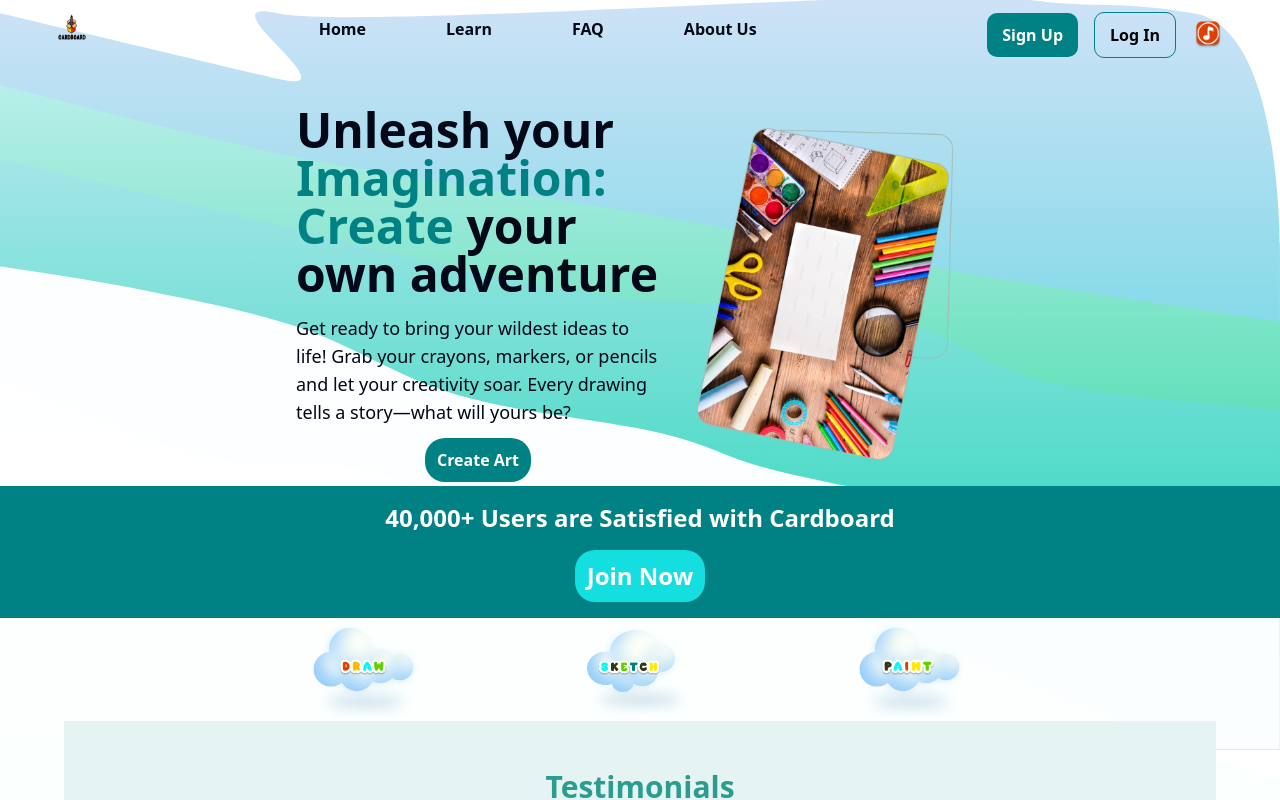
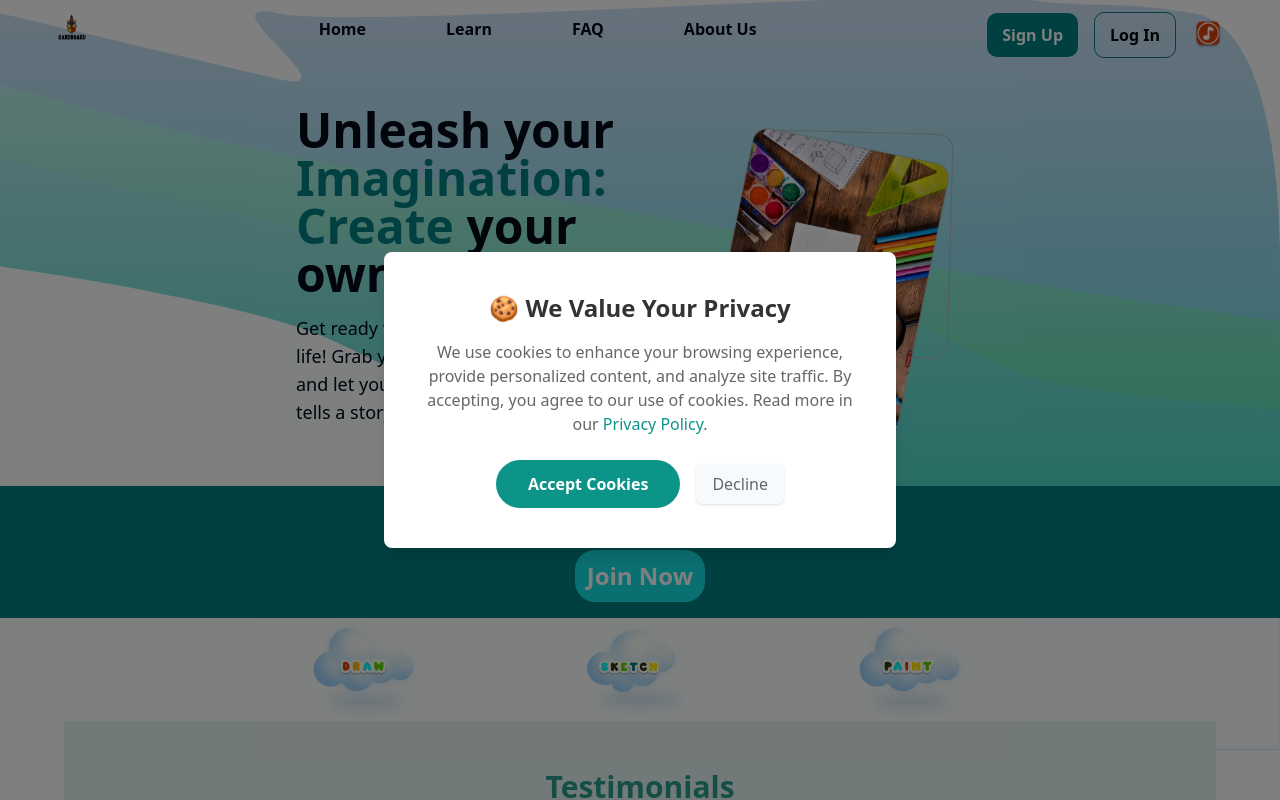
Before and after one commit to aganano-joshua/New-Frontend-Repo, a React (Vite) app: page / in a window 1280 px wide. Shown: the top 800 px of the page. Built offline with nearby package versions, Linux system fonts and the light colour scheme.

Commit message:
Added CookiesConsentModal component to App component

```diff
--- a/src/App.jsx
+++ b/src/App.jsx
@@ -5,9 +5,11 @@ import Dashboard from './Pages/Drawing/Dashboard'
 import HomePage from './Pages/landing/Landing'
 import Audio from './Components/Setting and Profile components/Audio'
 import Landing from './Pages/landing/Landing'
+import CookiesConsentModal from './Components/Cookies/Cookies'
 function App() {
   return (
     <Router>
+      <CookiesConsentModal/>
       <Routes>
         <Route path="/" element={<Landing />} />
         <Route path="/create-art" element={<Dashboard />} />
--- /dev/null
+++ b/src/Components/Cookies/Cookies.css
@@ -0,0 +1,30 @@
+.bg-white {
+  background-color: #fff;
+}
+.text-gray-800 {
+  color: #333;
+}
+.text-gray-600 {
+  color: #666;
+}
+.bg-teal-500 {
+  background-color: #38b2ac;
+}
+.hover\:bg-teal-600:hover {
+  background-color: #319795;
+}
+.bg-gray-100 {
+  background-color: #f7fafc;
+}
+.hover\:bg-gray-200:hover {
+  background-color: #edf2f7;
+}
+.fixed {
+  position: fixed;
+}
+.rounded-lg {
+  border-radius: 0.5rem;
+}
+.shadow-lg {
+  box-shadow: 0 10px 15px rgba(0, 0, 0, 0.1);
+}
--- /dev/null
+++ b/src/Components/Cookies/Cookies.jsx
@@ -0,0 +1,59 @@
+// CookiesConsentModal.jsx
+import React, { useState, useEffect } from 'react'
+import "./Cookies.css"
+
+const CookiesConsentModal = () => {
+  const [isVisible, setIsVisible] = useState(false)
+
+  useEffect(() => {
+    const consent = localStorage.getItem('cookiesAccepted')
+    if (!consent) {
+      setIsVisible(true)
+    }
+  }, [])
+
+  const handleAccept = () => {
+    localStorage.setItem('cookiesAccepted', 'true')
+    setIsVisible(false)
+  }
+
+  const handleDecline = () => {
+    setIsVisible(false)
+  }
+
+
+  return (
+    isVisible && (
+      <div className="fixed inset-0 flex items-center justify-center bg-black bg-opacity-50 z-50">
+        <div className="bg-white w-full max-w-lg rounded-lg shadow-lg p-6 md:p-8 lg:p-10 text-center">
+          <h2 className="text-2xl font-bold mb-4 text-gray-800">
+            🍪 We Value Your Privacy
+          </h2>
+          <p className="text-gray-600 mb-6">
+            We use cookies to enhance your browsing experience, provide
+            personalized content, and analyze site traffic. By accepting, you
+            agree to our use of cookies. Read more in our{' '}
+            <a href="#" className="text-teal-600 hover:underline">
+              Privacy Policy
+            </a>
+            .
+          </p>
+          <button
+            onClick={handleAccept}
+            className="bg-teal-600 hover:bg-teal-700 text-white font-semibold py-3 px-8 rounded-full transition-colors"
+          >
+            Accept Cookies
+          </button>
+          <button
+            onClick={handleDecline}
+            className="bg-gray-100 text-gray-600 px-4 py-2 ml-4 rounded-md shadow hover:bg-gray-200 transition-colors"
+          >
+            Decline
+          </button>
+        </div>
+      </div>
+    )
+  )
+}
+
+export default CookiesConsentModal
```
